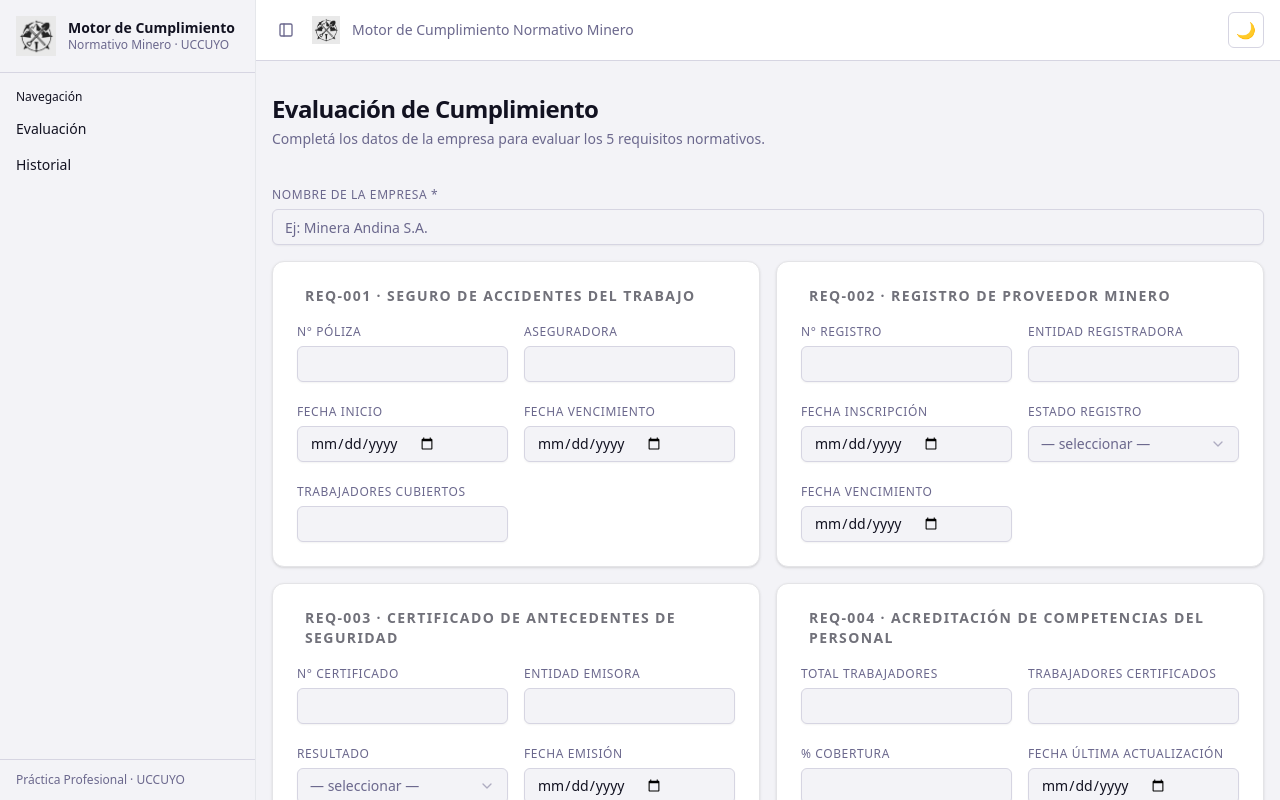
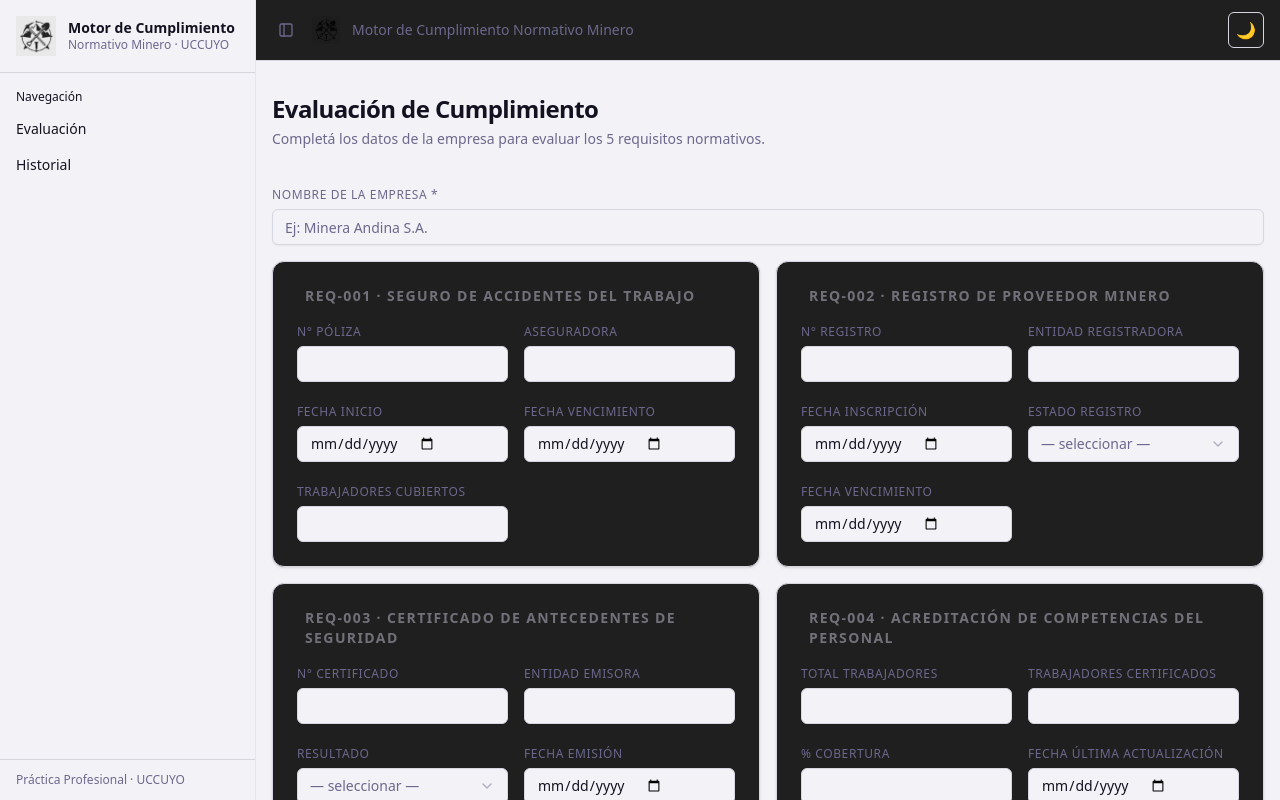
Before and after one commit to Pabloruvega/Nodos-Practica_Profesional_Frontend_UCCUYO, a React (Vite) app in the folder motor-cumplimiento-front/: page / in a window 1280 px wide. Shown: the top 800 px of the page. Built offline with nearby package versions, Linux system fonts and the light colour scheme; a web font is replaced by a local one.

Commit message:
fix: ajustar color de fondo de tarjeta en SeccionRequisito

```diff
--- a/motor-cumplimiento-front/src/components/evaluacion/SeccionRequisito.jsx
+++ b/motor-cumplimiento-front/src/components/evaluacion/SeccionRequisito.jsx
@@ -16,7 +16,7 @@ import { Card, CardContent, CardHeader, CardTitle } from "@/components/ui/card";
  */
 export default function SeccionRequisito({ emoji, titulo, children }) {
   return (
-    <Card className="bg-white dark:bg-zinc-900 border-zinc-200 dark:border-zinc-800">
+    <Card className="bg-card border-border">
       <CardHeader className="pb-3">
         <CardTitle className="text-sm font-semibold tracking-widest uppercase text-zinc-500 dark:text-zinc-400 flex items-center gap-2">
           <span>{emoji}</span>
--- a/motor-cumplimiento-front/src/index.css
+++ b/motor-cumplimiento-front/src/index.css
@@ -13,7 +13,7 @@
   /* Modo claro — violeta/índigo moderno */
   --background: 240 20% 96%;        /* lavanda muy suave */
   --foreground: 240 30% 10%;        /* azul marino profundo */
-  --card: 0 0% 100%;                /* blanco puro */
+  --card: 0 0% 12%;                /* blanco puro */
   --card-foreground: 240 30% 10%;
   --border: 245 18% 86%;            /* lavanda gris suave */
   --input: 245 15% 91%;
```
